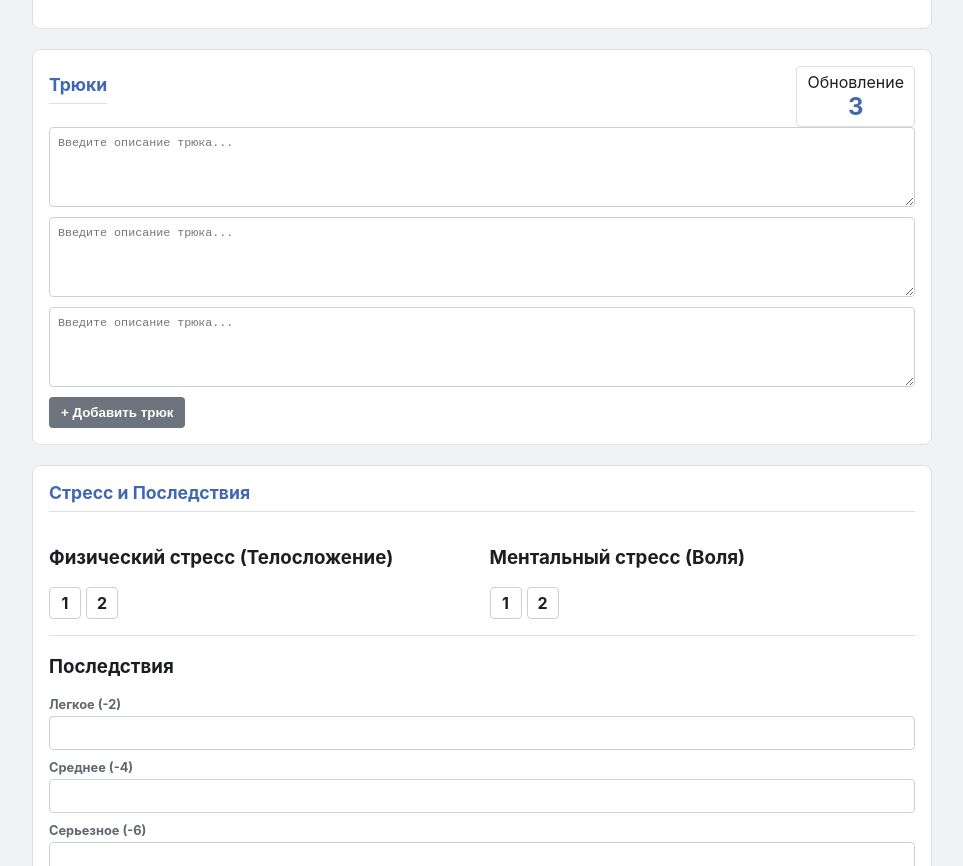
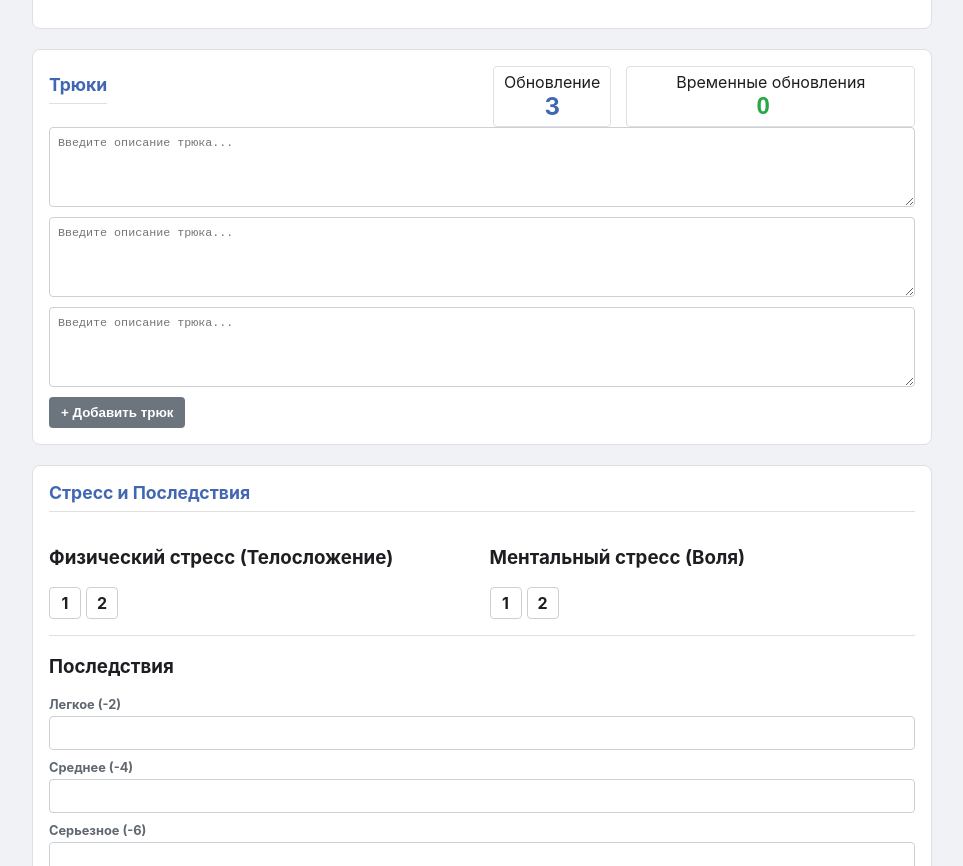
Before and after one commit to AnastasiyaDikan/fate-character-sheet, a plain HTML site: page index.html in a window 1280 px wide. Shown: the part 1431-2297 px from the top of the page, without its empty margins (158-1121 px from the left). Drawn offline with Linux system fonts and the light colour scheme.

```diff
--- a/index.html
+++ b/index.html
@@ -97,9 +97,15 @@
         <section class="card">
             <div class="header-with-stat">
                 <h2>Трюки</h2>
-                <div class="stat-box">
-                    <span>Обновление</span>
-                    <strong id="refresh-value">3</strong>
+                <div class="stat-boxes-container">
+                    <div class="stat-box">
+                        <span>Обновление</span>
+                        <strong id="refresh-value">3</strong>
+                    </div>
+                    <div class="stat-box">
+                        <span>Временные обновления</span>
+                        <input type="number" id="temporary-refresh" name="temporary-refresh" value="0" min="0" max="10">
+                    </div>
                 </div>
             </div>
             <div id="stunts-container">
--- a/script.js
+++ b/script.js
@@ -34,12 +34,10 @@ document.addEventListener('DOMContentLoaded', () => {
             label.textContent = item.label;
             row.appendChild(label);
 
-            // Создаем ячейки для навыков - всего 5 слотов на каждом уровне
             for (let i = 0; i < 5; i++) {
                 const skillSlot = document.createElement('div');
                 skillSlot.className = 'skill-slot';
 
-                // Определяем, является ли этот слот частью пирамиды
                 if (i < item.pyramidSlots) {
                     skillSlot.classList.add('pyramid-slot', 'active-slot');
                 } else {
@@ -64,14 +62,11 @@ document.addEventListener('DOMContentLoaded', () => {
         });
     }
 
-    // Инициализация таблицы навыков
     createSkillsTable();
 
-    // Функция для загрузки старых навыков (из формата skill-name-X и skill-level-X)
     function loadOldSkillsFormat(charData) {
         const oldSkills = [];
 
-        // Собираем все старые навыки
         Object.keys(charData).forEach(key => {
             if (key.startsWith('skill-name-')) {
                 const num = key.replace('skill-name-', '');
@@ -87,14 +82,11 @@ document.addEventListener('DOMContentLoaded', () => {
             }
         });
 
-        // Сортируем навыки по уровню (от высокого к низкому)
         oldSkills.sort((a, b) => b.level - a.level);
 
-        // Распределяем навыки по таблице
         oldSkills.forEach(skill => {
             const row = document.querySelector(`.skill-row[data-level="${skill.level}"]`);
             if (row) {
-                // Находим первый активный слот в этой строке
                 const activeSlots = row.querySelectorAll('.active-slot select');
                 for (let select of activeSlots) {
                     if (select.value === '') {
@@ -110,6 +102,7 @@ document.addEventListener('DOMContentLoaded', () => {
     const stuntsContainer = document.getElementById('stunts-container');
     const addStuntBtn = document.getElementById('add-stunt-btn');
     const refreshValueEl = document.getElementById('refresh-value');
+    const temporaryRefreshInput = document.getElementById('temporary-refresh');
     let stuntIdCounter = 3;
 
     function updateRefresh() {
@@ -125,14 +118,12 @@ document.addEventListener('DOMContentLoaded', () => {
         refreshValueEl.textContent = baseRefresh - refreshCost;
         initializeStuntRemoveButtons();
 
-        // Обновляем состояние кнопки добавления трюков
         updateAddStuntButtonState();
     }
 
     function createStuntEntry(stuntValue = '') {
         const currentStunts = stuntsContainer.querySelectorAll('.stunt-entry');
 
-        // Проверяем, не превышен ли лимит в 5 трюков
         if (currentStunts.length >= 5) {
             alert("Вы превысили допустимый порог количества трюков. Максимум 5 трюков.");
             return;
@@ -159,7 +150,6 @@ document.addEventListener('DOMContentLoaded', () => {
     function updateAddStuntButtonState() {
         const currentStunts = stuntsContainer.querySelectorAll('.stunt-entry');
 
-        // Если достигнут лимит в 5 трюков, скрываем кнопку добавления
         if (currentStunts.length >= 5) {
             addStuntBtn.style.display = 'none';
         } else {
@@ -177,18 +167,14 @@ document.addEventListener('DOMContentLoaded', () => {
         });
     }
 
-    // Функция для загрузки трюков из данных
     function loadStunts(charData) {
-        // Очищаем все существующие трюки, кроме первых трех
         const initialStunts = stuntsContainer.querySelectorAll('.stunt-entry');
         for (let i = 3; i < initialStunts.length; i++) {
             initialStunts[i].remove();
         }
 
-        // Сбрасываем счетчик
         stuntIdCounter = 3;
 
-        // Собираем все трюки из данных
         const stuntEntries = [];
         Object.keys(charData).forEach(key => {
             if (key.startsWith('stunt-')) {
@@ -199,23 +185,19 @@ document.addEventListener('DOMContentLoaded', () => {
             }
         });
 
-        // Сортируем трюки по ключу (чтобы сохранить порядок)
         stuntEntries.sort((a, b) => {
             const aNum = parseInt(a.key.replace('stunt-', ''));
             const bNum = parseInt(b.key.replace('stunt-', ''));
             return aNum - bNum;
         });
 
-        // Заполняем существующие трюки и создаем новые для дополнительных
         stuntEntries.forEach((stunt, index) => {
             if (index < 3) {
-                // Заполняем первые три трюка
                 const textarea = stuntsContainer.querySelector(`[name="${stunt.key}"]`);
                 if (textarea) {
                     textarea.value = stunt.value;
                 }
             } else {
-                // Создаем новые трюки для дополнительных
                 createStuntEntry(stunt.value);
             }
         });
@@ -302,24 +284,20 @@ document.addEventListener('DOMContentLoaded', () => {
     const saveNotesBtn = document.getElementById('saveNotesBtn');
     const closeBtn = document.querySelector('.close');
 
-    // Открытие модального окна
     notesBtn.addEventListener('click', () => {
         notesModal.style.display = 'block';
     });
 
-    // Закрытие модального окна
     closeBtn.addEventListener('click', () => {
         notesModal.style.display = 'none';
     });
 
-    // Закрытие при клике вне окна
     window.addEventListener('click', (e) => {
         if (e.target === notesModal) {
             notesModal.style.display = 'none';
         }
     });
 
-    // Сохранение заметок
     saveNotesBtn.addEventListener('click', () => {
         notesModal.style.display = 'none';
     });
@@ -335,7 +313,6 @@ document.addEventListener('DOMContentLoaded', () => {
             charData[el.name] = el.value;
         });
 
-        // Сохраняем состояние стресса
         charData.stress = {};
         document.querySelectorAll('.stress-box').forEach((box, i) => {
             if(box.classList.contains('filled')) {
@@ -344,12 +321,10 @@ document.addEventListener('DOMContentLoaded', () => {
             }
         });
 
-        // Сохраняем фотографию
         if (currentPhotoDataUrl) {
             charData.photo = currentPhotoDataUrl;
         }
 
-        // Сохраняем заметки
         charData.notes = notesTextarea.value;
 
         const dataStr = JSON.stringify(charData, null, 2);
@@ -367,7 +342,6 @@ document.addEventListener('DOMContentLoaded', () => {
         input.accept = '.json';
         input.onchange = e => {
             const file = e.target.files[0];
-            // Сохраняем имя файла для последующего сохранения
             currentFileName = file.name;
 
             const reader = new FileReader();
@@ -376,12 +350,10 @@ document.addEventListener('DOMContentLoaded', () => {
                 const content = readerEvent.target.result;
                 const charData = JSON.parse(content);
 
-                // Очищаем текущие данные
                 document.querySelectorAll('input, textarea, select').forEach(el => {
                     if (el.type !== 'file') el.value = '';
                 });
 
-                // Заполняем основные поля
                 Object.keys(charData).forEach(key => {
                     const el = document.querySelector(`[name="${key}"]`);
                     if (el && el.type !== 'file') {
@@ -389,18 +361,14 @@ document.addEventListener('DOMContentLoaded', () => {
                     }
                 });
 
-                // Проверяем, является ли это старый формат (имеет skill-name- поля)
                 const isOldFormat = Object.keys(charData).some(key => key.startsWith('skill-name-'));
 
                 if (isOldFormat) {
-                    // Загружаем старые навыки
                     loadOldSkillsFormat(charData);
                 }
 
-                // Загружаем трюки
                 loadStunts(charData);
 
-                // Загружаем фотографию
                 if (charData.photo) {
                     currentPhotoDataUrl = charData.photo;
                     updatePhotoPreview();
@@ -409,19 +377,16 @@ document.addEventListener('DOMContentLoaded', () => {
                     updatePhotoPreview();
                 }
 
-                // Загружаем заметки
                 if (charData.notes) {
                     notesTextarea.value = charData.notes;
                 } else {
                     notesTextarea.value = '';
                 }
 
-                // Обновляем все динамические элементы
                 updateStressAndConsequences();
                 updateRefresh();
                 initializeStuntRemoveButtons();
 
-                // Восстанавливаем состояние стресса
                 setTimeout(() => {
                     if (charData.stress) {
                         document.querySelectorAll('.stress-box').forEach((box, i) => {
--- a/style.css
+++ b/style.css
@@ -99,7 +99,8 @@ hr {
 
 input[type="text"],
 select,
-textarea {
+textarea,
+input[type="number"] {
     width: 100%;
     padding: 8px;
     border: 1px solid #ccd0d5;
@@ -210,16 +211,36 @@ textarea {
     justify-content: space-between;
     align-items: center;
 }
+
+.stat-boxes-container {
+    display: flex;
+    gap: 15px;
+}
+
 .stat-box {
     text-align: center;
     border: 1px solid #dddfe2;
     padding: 5px 10px;
     border-radius: 4px;
+    min-width: 80px;
 }
+
 .stat-box strong {
     display: block;
     font-size: 1.5em;
     color: #4267B2;
+}
+
+.stat-box input[type="number"] {
+    text-align: center;
+    font-size: 1.5em;
+    font-weight: bold;
+    color: #28a745;
+    border: none;
+    background: transparent;
+    padding: 0;
+    margin: 0;
+    width: 100%;
 }
 
 /* Секция стресса */
```
